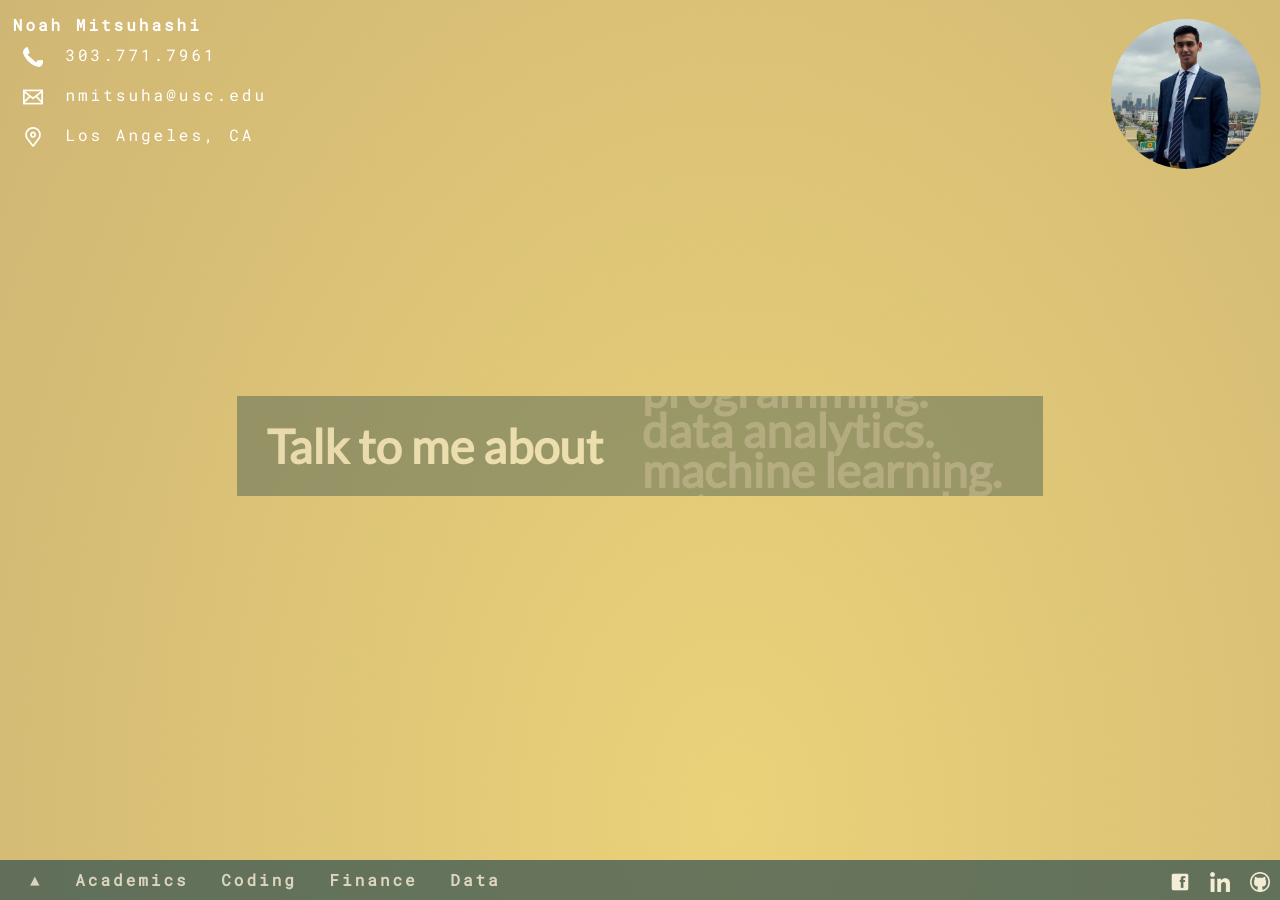
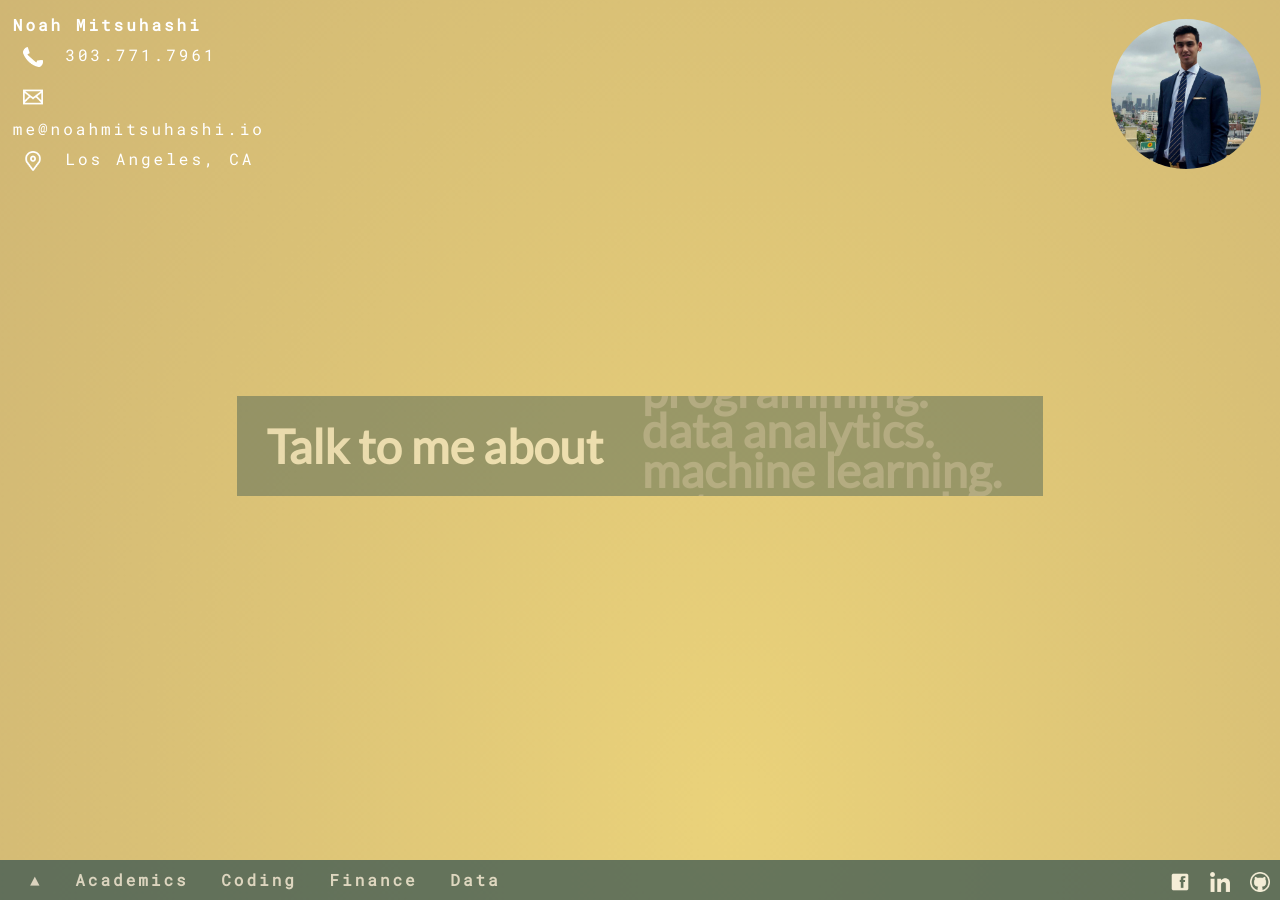
Before and after one commit to nmits/nmits.github.io, a Jekyll site: the page built from index.html, in a window 1280 px wide and 900 px high. Built offline with Jekyll 4.4.1, drawn with Linux system fonts in a browser that asks for light colours; nearby versions of some CDN libraries.

Commit message:
Update icon-email.html

```diff
--- a/_includes/icon-email.html
+++ b/_includes/icon-email.html
@@ -1 +1 @@
-<a href="mailto:{{ site.email }}" target="_blank"><span class="icon--email"><img src="img/email.png" class="icons" alt="email"></span><span class="username"> nmitsuha@usc.edu</span></a>
+<a href="mailto:{{ site.email }}" target="_blank"><span class="icon--email"><img src="img/email.png" class="icons" alt="email"></span><span class="username"> me@noahmitsuhashi.io</span></a>
```
